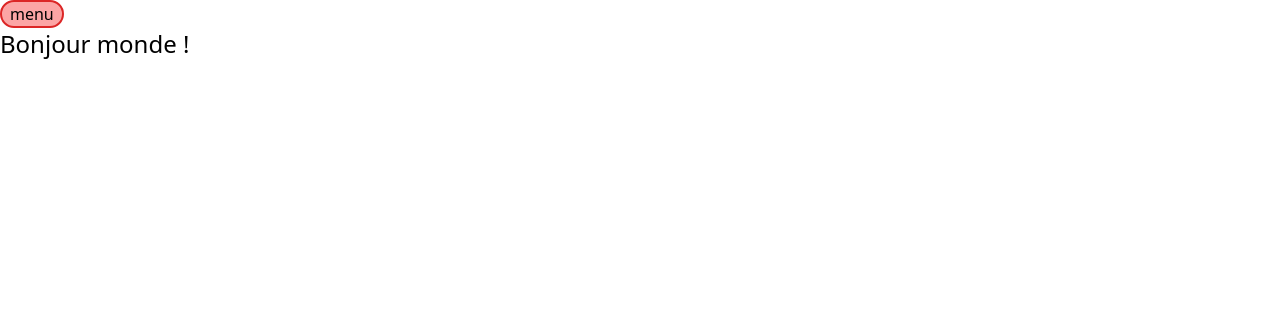
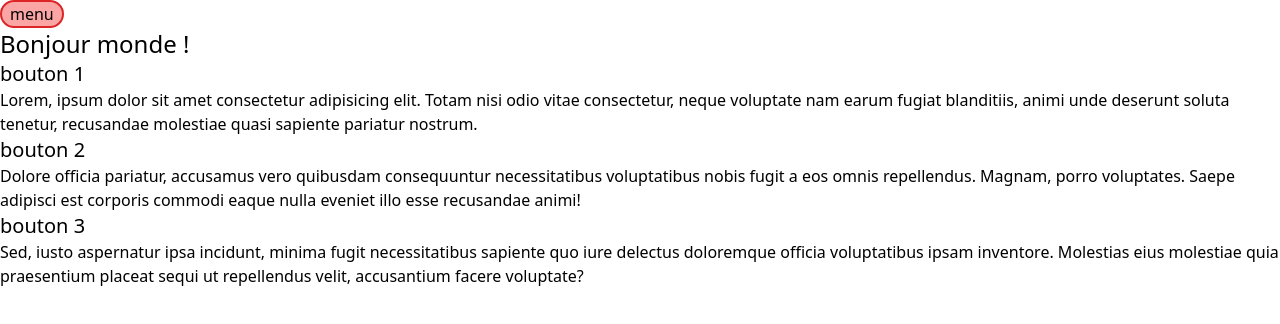
Before and after one commit to MMI-SAE-203/r213-2024-pracht-tp1-yaroslavyerm, a Vue app: page / in a window 1280 px wide. Shown: the top 324 px of the page. Built offline with nearby package versions, Linux system fonts and the light colour scheme.

Commit message:
ajouté texte et boutons

```diff
--- a/src/pages/index.vue
+++ b/src/pages/index.vue
@@ -4,4 +4,16 @@
 
 <template>
   <h1 class="text-2xl">Bonjour monde !</h1>
+  <section>
+    <button class="text-xl">bouton 1</button>
+    <p>Lorem, ipsum dolor sit amet consectetur adipisicing elit. Totam nisi odio vitae consectetur, neque voluptate nam earum fugiat blanditiis, animi unde deserunt soluta tenetur, recusandae molestiae quasi sapiente pariatur nostrum.</p>
+  </section>
+  <section>
+    <button class="text-xl">bouton 2</button>
+    <p>Dolore officia pariatur, accusamus vero quibusdam consequuntur necessitatibus voluptatibus nobis fugit a eos omnis repellendus. Magnam, porro voluptates. Saepe adipisci est corporis commodi eaque nulla eveniet illo esse recusandae animi!</p>
+  </section>
+  <section>
+    <button class="text-xl">bouton 3</button>
+    <p>Sed, iusto aspernatur ipsa incidunt, minima fugit necessitatibus sapiente quo iure delectus doloremque officia voluptatibus ipsam inventore. Molestias eius molestiae quia praesentium placeat sequi ut repellendus velit, accusantium facere voluptate?</p>
+  </section>
 </template>
```
